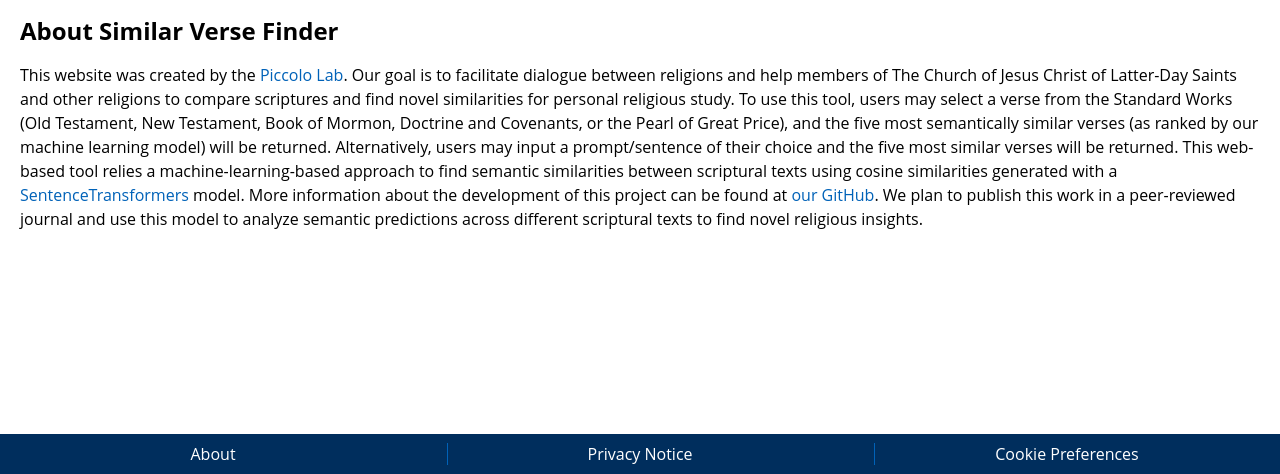
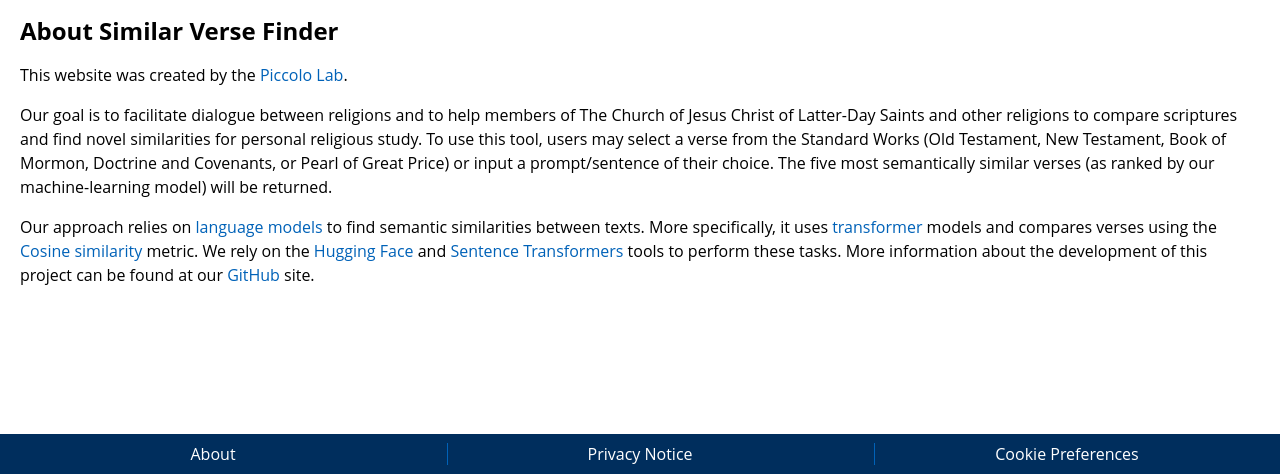
Before and after one commit to Harlan144/SimilarVerseFinder, a Flask app: page /about in a window 1280 px wide. Shown: the part 326-800 px from the top of the page. Run offline with Flask 2, Linux system fonts and the light colour scheme; parts of the project's set-up code (start-up, migrations or seed data) failed here and were passed over; some web fonts are replaced.

Commit message:
Made wording tweaks

```diff
--- a/templates/about.html
+++ b/templates/about.html
@@ -3,22 +3,19 @@
 {% block content %}
 <div class="about_text">
     <h2>About Similar Verse Finder</h2>
-    <p >This website was created by the <a href="https://biology.byu.edu/piccolo-lab" class="about_link">Piccolo Lab</a>.
-        Our goal is to facilitate dialogue between religions and help members of The Church of Jesus
-        Christ of Latter-Day Saints and other religions to compare scriptures and find novel similarities for personal
-        religious study.
+    <p>
+        This website was created by the <a href="https://biology.byu.edu/piccolo-lab" class="about_link">Piccolo Lab</a>.
+    </p>
+    <p>
+        Our goal is to facilitate dialogue between religions and to help members of The Church of Jesus
+        Christ of Latter-Day Saints and other religions to compare scriptures and find novel similarities for personal religious study.
         To use this tool, users may select a verse from the Standard Works (Old Testament, New Testament, Book of
-        Mormon, Doctrine and Covenants, or the Pearl of Great Price), and the five most semantically similar verses (as
-        ranked by our machine learning model) will be returned.
-        Alternatively, users may input a prompt/sentence of their choice and the five most similar verses will be
-        returned.
-        This web-based tool relies a machine-learning-based approach to find semantic similarities between scriptural
-        texts using cosine similarities generated with a <a
-            href="https://huggingface.co/sentence-transformers" class="about_link">SentenceTransformers</a>
-        model. More information about the development of this project can be found at <a
-            href="https://github.com/brownthesr/Exegesis-of-Ancient-Texts" class="about_link"> our GitHub</a>. We plan to publish this work
-        in a peer-reviewed journal and use this model to analyze semantic predictions across different scriptural texts to find novel
-        religious insights.
+        Mormon, Doctrine and Covenants, or Pearl of Great Price) or input a prompt/sentence of their choice.
+        The five most semantically similar verses (as ranked by our machine-learning model) will be returned.
+    </p>
+    <p>
+        Our approach relies on <a href="https://en.wikipedia.org/wiki/Language_model" class="about_link">language models</a> to find semantic similarities between texts. More specifically, it uses <a href="https://en.wikipedia.org/wiki/Language_model" class="about_link">transformer</a> models and compares verses using the <a href="https://en.wikipedia.org/wiki/Cosine_similarity" class="about_link">Cosine similarity</a> metric. We rely on the <a href="https://huggingface.co" class="about_link">Hugging Face</a> and <a href="https://www.sbert.net" class="about_link">Sentence Transformers</a> tools to perform these tasks.
+        More information about the development of this project can be found at our <a href="https://github.com/brownthesr/Exegesis-of-Ancient-Texts" class="about_link">GitHub</a> site.
     </p>
 </div>
 
```
